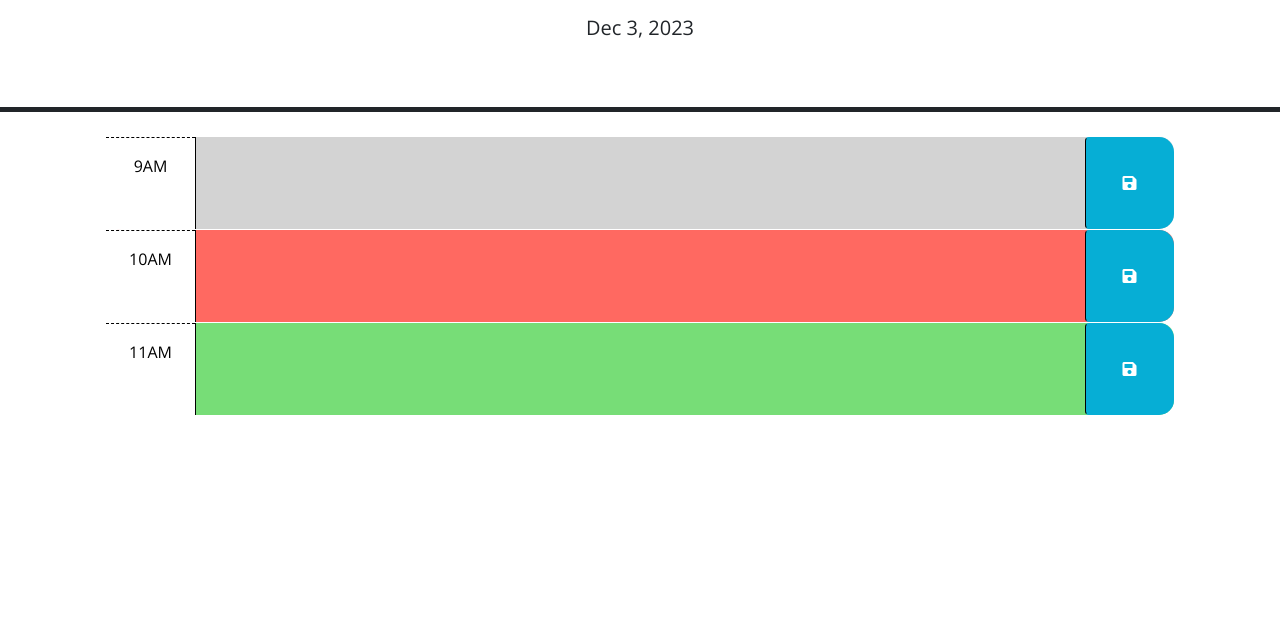
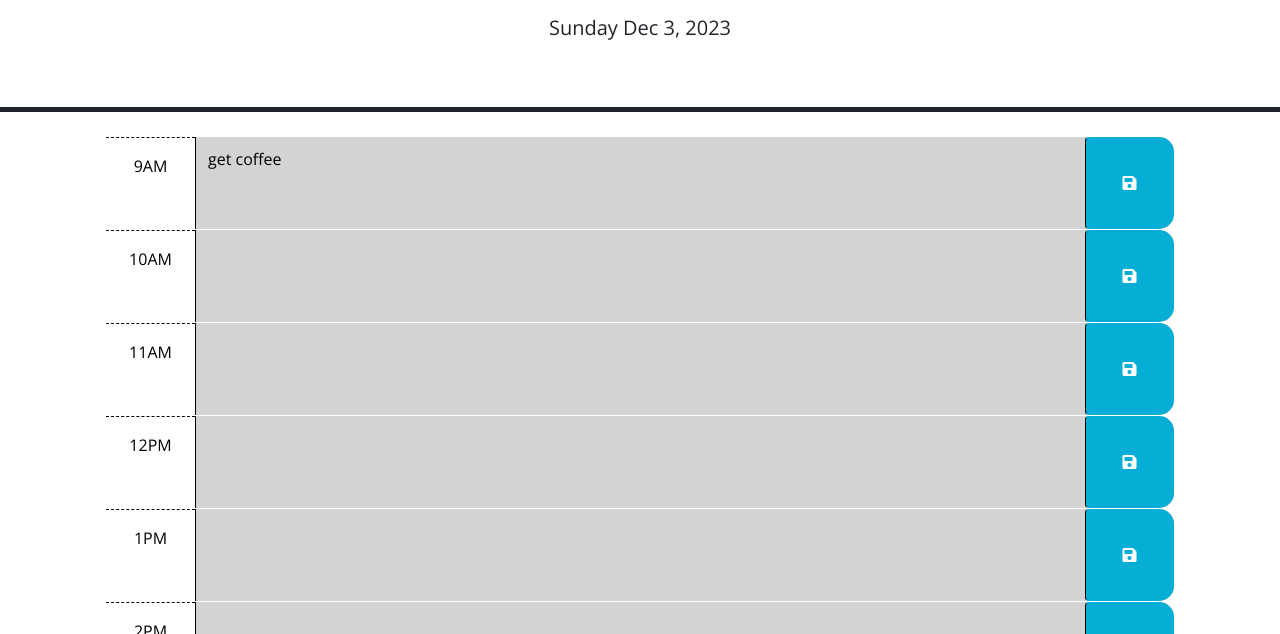
Before and after one commit to JennaJay/Work-Day-Planner, a plain HTML site: page index.html in a window 1280 px wide. Shown: the part 166-800 px from the top of the page. Drawn offline with nearby package versions, Linux system fonts and the light colour scheme.

Commit message:
copied html format to javascript to code time of day with conditions

```diff
--- a/index.html
+++ b/index.html
@@ -23,12 +23,12 @@
   </head>
 
   <body>
-    <header class="p-5 mb-4 border-5 border-bottom border-dark text-center">
+    <header class="planner p-5 mb-4 border-5 border-bottom border-dark text-center">
       <h1 class="display-3">Work Day Scheduler</h1>
       <p class="lead">A simple calendar app for scheduling your work day</p>
       <p id="currentDay" class="lead"></p>
     </header>
-    <div class="container-lg px-5">
+    <div id ="days" class="container-lg px-5">
       <!-- Use class for "past", "present", and "future" to apply styles to the
         time-block divs accordingly. The javascript will need to do this by
         adding/removing these classes on each div by comparing the hour in the
@@ -40,7 +40,7 @@
         -->
 
       <!-- Example of a past time block. The "past" class adds a gray background color. -->
-      <div id="hour-9" class="row time-block past">
+      <!-- <div id="hour-9" class="row time-block past">
         <div class="col-2 col-md-1 hour text-center py-3">9AM</div>
         <textarea class="col-8 col-md-10 description" rows="3"> </textarea>
         <button class="btn saveBtn col-2 col-md-1" aria-label="save">
@@ -48,7 +48,7 @@
         </button>
       </div>
 
-      <!-- Example of a a present time block. The "present" class adds a red background color. -->
+      Example of a a present time block. The "present" class adds a red background color.
       <div id="hour-10" class="row time-block present">
         <div class="col-2 col-md-1 hour text-center py-3">10AM</div>
         <textarea class="col-8 col-md-10 description" rows="3"> </textarea>
@@ -57,15 +57,15 @@
         </button>
       </div>
 
-      <!-- Example of a future time block. The "future" class adds a green background color. -->
-      <div id="hour-11" class="row time-block future">
+      Example of a future time block. The "future" class adds a green background color. -->
+      <!-- <div id="hour-11" class="row time-block future">
         <div class="col-2 col-md-1 hour text-center py-3">11AM</div>
         <textarea class="col-8 col-md-10 description" rows="3"> </textarea>
         <button class="btn saveBtn col-2 col-md-1" aria-label="save">
           <i class="fas fa-save" aria-hidden="true"></i>
         </button>
-      </div>
-
+      </div> -->
+    </div>
     <script src="https://code.jquery.com/jquery-3.4.1.min.js"></script>
     <script
       src="https://cdn.jsdelivr.net/npm/dayjs@1.11.3/dayjs.min.js"
--- a/script.js
+++ b/script.js
@@ -1,9 +1,52 @@
-$(document).ready()
-// Wrap all code that interacts with the DOM in a call to jQuery to ensure that
-// the code isn't run until the browser has finished rendering all the elements
-// in the html.
-var today = dayjs()
-$('#currentDay').text(today.format('MMM D, YYYY'));
+$(document).ready(function () {
+
+  // Wrap all code that interacts with the DOM in a call to jQuery to ensure that
+  // the code isn't run until the browser has finished rendering all the elements
+  // in the html.
+  var today = dayjs()
+  $('#currentDay').text(today.format('dddd MMM D, YYYY'));
+    var currentHour = (dayjs().hour())
+
+  var myHour = [
+    { hour: 9, memo: 'get coffee' },
+    { hour: 10, memo: '' },
+    { hour: 11, memo: '' },
+    { hour: 12, memo: '' },
+    { hour: 13, memo: '' },
+    { hour: 14, memo: '' },
+    { hour: 15, memo: '' },
+    { hour: 16, memo: '' },
+    { hour: 17, memo: '' },
+  ]
+
+  for (var i = 0; i < myHour.length; i++) {
+    var timeBlock = myHour[i]
+    var colorClass;
+    if(timeBlock.hour < currentHour) {
+    colorClass = 'past'
+    } else if ( timeBlock.hour === currentHour) {
+      colorClass = 'present'
+    } else {
+    colorClass = 'future'
+  }
+    var amPm = (timeBlock.hour > 11) ? "PM" : "AM"
+    var displayHour = (timeBlock.hour > 12) ? timeBlock.hour - 12 : timeBlock.hour
+    var wrapper = $('<div class="row time-block">')
+    wrapper.addClass(colorClass)
+    wrapper.attr("id", "hour-" + timeBlock.hour)
+    var hourTime = $('<div class="col-2 col-md-1 hour text-center py-3">')
+    hourTime.text(displayHour + amPm)
+    var textArea = $('<textarea class="col-8 col-md-10 description" rows="3">')
+    textArea.val(timeBlock.memo)
+    var saveButton = $('<button class="btn saveBtn col-2 col-md-1" aria-label="save">')
+    var icon = $('<i class="fas fa-save" aria-hidden="true">')
+    saveButton.append(icon)
+    wrapper.append(hourTime, textArea, saveButton)
+    $('#days').append(wrapper)
+
+  }
+})
+
 
 
 $(function () {
@@ -27,3 +70,10 @@ $(function () {
   // TODO: Add code to display the current date in the header of the page.
 
 });
+{/* <div id="hour-9" class="row time-block past">
+        <div class="col-2 col-md-1 hour text-center py-3">9AM</div>
+        <textarea class="col-8 col-md-10 description" rows="3"> </textarea>
+        <button class="btn saveBtn col-2 col-md-1" aria-label="save">
+          <i class="fas fa-save" aria-hidden="true"></i>
+        </button>
+      </div> */}
```
